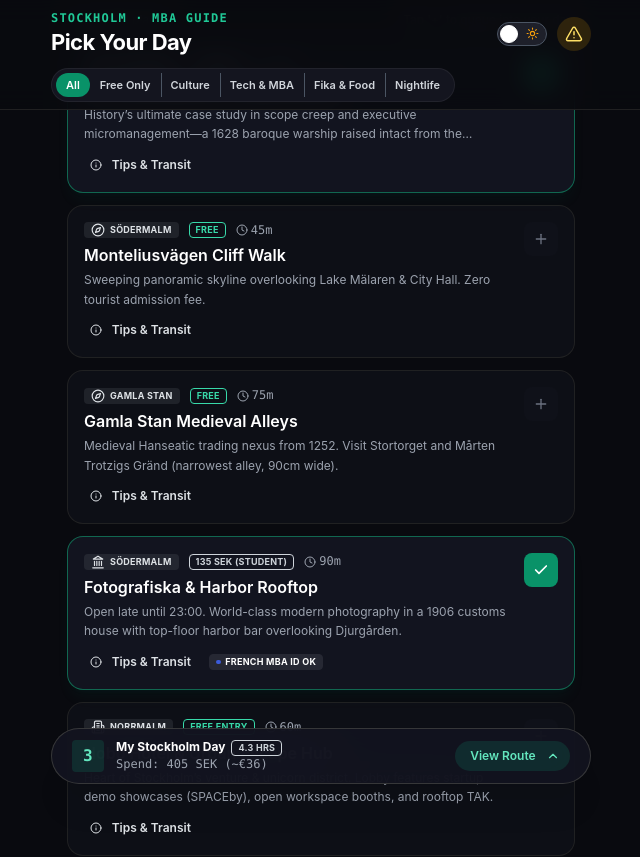
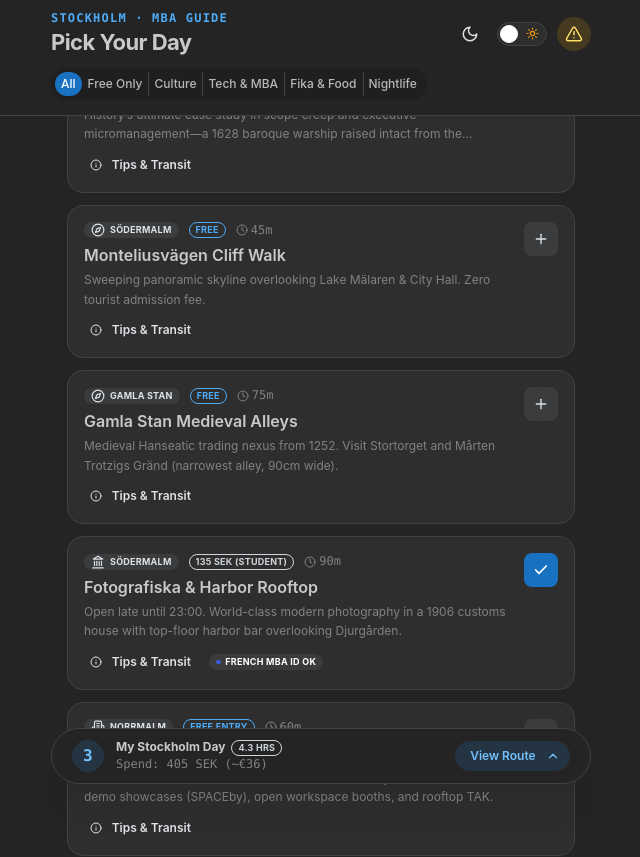
Before and after one commit to nicodee/kojo, a React (Vite) app: page / in a window 1280 px wide. Shown: the top 857 px of the page, without its empty margins (319-959 px from the left). Built offline with nearby package versions, Linux system fonts and the light colour scheme.

Commit message:
feat(theme): support 3 clean themes (Default Light, Default Dark, Custom Nordic)

```diff
--- a/index.html
+++ b/index.html
@@ -16,7 +16,7 @@
     <link rel="apple-touch-icon" href="/icons/icon-192x192.svg" />
     <link rel="manifest" href="/manifest.json" />
   </head>
-  <body class="bg-[#090a0f] text-neutral-100 antialiased selection:bg-emerald-500 selection:text-black">
+  <body class="antialiased">
     <div id="root"></div>
     <script type="module" src="/src/main.tsx"></script>
   </body>
--- a/src/App.tsx
+++ b/src/App.tsx
@@ -1,5 +1,6 @@
 import { useState, useMemo, useEffect } from 'react';
 import {
+  MantineProvider,
   AppShell,
   Container,
   Group,
@@ -20,12 +21,15 @@ import {
   SimpleGrid,
   Divider,
   Box,
-  rem
+  rem,
+  Menu
 } from '@mantine/core';
-import { notifications } from '@mantine/notifications';
+import { Notifications, notifications } from '@mantine/notifications';
 import {
   CloudRain,
   Sun,
+  Moon,
+  Sparkles,
   AlertTriangle,
   Check,
   Plus,
@@ -42,10 +46,22 @@ import {
   Building2,
   Beer
 } from 'lucide-react';
+import { defaultTheme, customNordicTheme } from './theme';
 import { STOCKHOLM_PLACES } from './data/places';
 import { Place } from './types';
 
+type ThemeMode = 'light' | 'dark' | 'custom';
+
 export default function App() {
+  const [themeMode, setThemeMode] = useState<ThemeMode>(() => {
+    try {
+      const saved = localStorage.getItem('sthlm_theme_mode');
+      return (saved === 'light' || saved === 'dark' || saved === 'custom') ? saved : 'dark';
+    } catch {
+      return 'dark';
+    }
+  });
+
   const [places] = useState<Place[]>(STOCKHOLM_PLACES);
   const [dayQueue, setDayQueue] = useState<string[]>(() => {
     try {
@@ -62,12 +78,33 @@ export default function App() {
   const [showSosModal, setShowSosModal] = useState<boolean>(false);
   const [activeDetailId, setActiveDetailId] = useState<string | null>(null);
 
-  // Sync to localStorage
+  // Active theme & color scheme selection
+  const activeTheme = useMemo(() => {
+    return themeMode === 'custom' ? customNordicTheme : defaultTheme;
+  }, [themeMode]);
+
+  const activeColorScheme = useMemo(() => {
+    return themeMode === 'light' ? 'light' : 'dark';
+  }, [themeMode]);
+
+  const accentColor = useMemo(() => {
+    return themeMode === 'custom' ? 'emerald' : 'blue';
+  }, [themeMode]);
+
+  // Sync state to localStorage
+  useEffect(() => {
+    try {
+      localStorage.setItem('sthlm_theme_mode', themeMode);
+    } catch (e) {
+      console.warn('Could not save theme preference', e);
+    }
+  }, [themeMode]);
+
   useEffect(() => {
     try {
       localStorage.setItem('sthlm_day_queue', JSON.stringify(dayQueue));
     } catch (e) {
-      console.warn('Could not save to localStorage', e);
+      console.warn('Could not save queue', e);
     }
   }, [dayQueue]);
 
@@ -84,7 +121,7 @@ export default function App() {
       notifications.show({
         title: isAdding ? 'Added to Day Plan' : 'Removed from Day Plan',
         message: `${place.title} (${place.neighborhood})`,
-        color: isAdding ? 'emerald' : 'gray',
+        color: isAdding ? accentColor : 'gray',
         autoClose: 2000,
       });
     }
@@ -138,32 +175,78 @@ export default function App() {
   };
 
   return (
+    <MantineProvider theme={activeTheme} forceColorScheme={activeColorScheme}>
+      <Notifications position="top-center" zIndex={1000} />
+
       <AppShell
-      header={{ height: 110 }}
+        header={{ height: 116 }}
         padding="0"
-      className="bg-[#090a0f] text-neutral-100 min-h-screen"
+        className="min-h-screen"
       >
-      {/* Mantine AppShell Header */}
-      <AppShell.Header
-        className="bg-[#090a0f]/90 backdrop-blur-md border-b border-neutral-800/80 px-4 py-2.5"
-      >
+        {/* App Header */}
+        <AppShell.Header className="px-4 py-2.5">
           <Container size="xs" px={0}>
             <Group justify="space-between" align="center">
               <div>
                 <Text
                   size="xs"
                   fw={700}
-                c="emerald.5"
+                  c={accentColor}
                   className="font-mono tracking-widest uppercase"
                 >
                   Stockholm · MBA Guide
                 </Text>
-              <Title order={3} fw={700} c="white" className="tracking-tight">
+                <Title order={3} fw={700} className="tracking-tight">
                   Pick Your Day
                 </Title>
               </div>
 
               <Group gap="xs">
+                {/* 3-Theme Menu Selector: Default Light, Default Dark, Custom Nordic */}
+                <Menu shadow="md" width={160} position="bottom-end">
+                  <Menu.Target>
+                    <ActionIcon
+                      variant="subtle"
+                      color="gray"
+                      size="lg"
+                      radius="xl"
+                      title="Switch Theme (Light, Dark, Custom)"
+                    >
+                      {themeMode === 'light' && <Sun size={18} />}
+                      {themeMode === 'dark' && <Moon size={18} />}
+                      {themeMode === 'custom' && <Sparkles size={18} />}
+                    </ActionIcon>
+                  </Menu.Target>
+
+                  <Menu.Dropdown>
+                    <Menu.Label>Theme Selection</Menu.Label>
+                    <Menu.Item
+                      leftSection={<Sun size={15} />}
+                      onClick={() => setThemeMode('light')}
+                      color={themeMode === 'light' ? accentColor : undefined}
+                      fw={themeMode === 'light' ? 700 : 400}
+                    >
+                      Default Light
+                    </Menu.Item>
+                    <Menu.Item
+                      leftSection={<Moon size={15} />}
+                      onClick={() => setThemeMode('dark')}
+                      color={themeMode === 'dark' ? accentColor : undefined}
+                      fw={themeMode === 'dark' ? 700 : 400}
+                    >
+                      Default Dark
+                    </Menu.Item>
+                    <Menu.Item
+                      leftSection={<Sparkles size={15} />}
+                      onClick={() => setThemeMode('custom')}
+                      color={themeMode === 'custom' ? accentColor : undefined}
+                      fw={themeMode === 'custom' ? 700 : 400}
+                    >
+                      Custom Nordic
+                    </Menu.Item>
+                  </Menu.Dropdown>
+                </Menu>
+
                 {/* Rain Mode Switch */}
                 <Switch
                   size="md"
@@ -175,7 +258,7 @@ export default function App() {
                   aria-label="Toggle Rain Mode"
                 />
 
-              {/* Student Transit SOS Button */}
+                {/* Transit SOS Button */}
                 <ActionIcon
                   variant="light"
                   color="yellow"
@@ -189,14 +272,14 @@ export default function App() {
               </Group>
             </Group>
 
-          {/* Mantine Segmented Control for Vibe Filters */}
+            {/* Vibe Category Segmented Control */}
             <Box mt="xs" className="overflow-x-auto no-scrollbar">
               <SegmentedControl
                 size="xs"
                 radius="xl"
                 value={activeCategory}
                 onChange={setActiveCategory}
-              color="emerald"
+                color={accentColor}
                 data={[
                   { label: 'All', value: 'all' },
                   { label: 'Free Only', value: 'free' },
@@ -205,34 +288,24 @@ export default function App() {
                   { label: 'Fika & Food', value: 'eats-fika' },
                   { label: 'Nightlife', value: 'nightlife' },
                 ]}
-              styles={{
-                root: { backgroundColor: '#14151f', border: '1px solid rgba(255,255,255,0.06)' },
-                label: { padding: '4px 10px', fontSize: '11px', fontWeight: 600 },
-              }}
               />
             </Box>
           </Container>
         </AppShell.Header>
 
-      {/* Main Content Area */}
+        {/* Places Feed */}
         <AppShell.Main className="pb-36 pt-3">
           <Container size="xs" px="md">
             {rainMode && (
-            <Paper
-              withBorder
-              radius="lg"
-              p="sm"
-              mb="md"
-              className="bg-sky-950/40 border-sky-800/40"
-            >
+              <Paper withBorder radius="lg" p="sm" mb="md">
                 <Group gap="xs" align="flex-start" wrap="nowrap">
-                <CloudRain size={18} className="text-sky-400 shrink-0 mt-0.5" />
+                  <CloudRain size={18} className="shrink-0 mt-0.5 text-sky-400" />
                   <div>
-                  <Text size="xs" fw={700} c="sky.1">
+                    <Text size="xs" fw={700}>
                       Rain & Cold Weather Mode Active
                     </Text>
-                  <Text size="xs" c="sky.2" mt={2}>
-                    Outdoor walks swapped with indoor architecture gems (ArkDes) and covered food halls.
+                    <Text size="xs" c="dimmed" mt={2}>
+                      Outdoor walks hidden; showing indoor architecture gems (ArkDes) and covered food halls.
                     </Text>
                   </div>
                 </Group>
@@ -241,7 +314,7 @@ export default function App() {
 
             <Group justify="space-between" mb="xs" px={rem(2)}>
               <Text size="xs" c="dimmed" fw={500}>
-              {filteredPlaces.length} curated places
+                {filteredPlaces.length} places available
               </Text>
               <Text size="xs" c="dimmed">
                 Tap '+' to queue into your day
@@ -258,11 +331,7 @@ export default function App() {
                     withBorder
                     radius="lg"
                     p="md"
-                  className={`transition-all duration-200 ${
-                    isQueued
-                      ? 'bg-[#12141f] border-emerald-500/50 shadow-lg shadow-emerald-500/5'
-                      : 'bg-[#0f1118]/80 border-neutral-800/80 hover:border-neutral-700'
-                  }`}
+                    className="transition-all duration-150"
                   >
                     <Group justify="space-between" align="flex-start" wrap="nowrap">
                       <Box style={{ flex: 1, minWidth: 0 }}>
@@ -277,7 +346,7 @@ export default function App() {
                           </Badge>
                           <Badge
                             variant="outline"
-                          color={place.costSek === 0 ? 'emerald' : 'gray'}
+                            color={place.costSek === 0 ? accentColor : 'gray'}
                             size="xs"
                           >
                             {place.costLabel}
@@ -288,7 +357,7 @@ export default function App() {
                           </Group>
                         </Group>
 
-                      <Title order={5} fw={600} c="white" className="leading-snug">
+                        <Title order={5} fw={600} className="leading-snug">
                           {place.title}
                         </Title>
 
@@ -315,10 +384,10 @@ export default function App() {
                         </Group>
                       </Box>
 
-                    {/* Action Add/Remove Button */}
+                      {/* Add/Remove Action Icon */}
                       <ActionIcon
                         variant={isQueued ? 'filled' : 'light'}
-                      color={isQueued ? 'emerald' : 'dark'}
+                        color={isQueued ? accentColor : 'gray'}
                         size="lg"
                         radius="md"
                         onClick={() => toggleQueue(place.id)}
@@ -334,7 +403,7 @@ export default function App() {
           </Container>
         </AppShell.Main>
 
-      {/* Mantine Affix: Floating Sticky Day Tray Pill */}
+        {/* Sticky Floating Day Tray Dock */}
         <Affix position={{ bottom: 16, right: 16, left: 16 }}>
           <Container size="xs" px={0}>
             <Paper
@@ -342,7 +411,7 @@ export default function App() {
               shadow="xl"
               radius="xl"
               p="xs"
-            className="bg-[#12141f]/95 backdrop-blur-xl border-neutral-700/80 cursor-pointer transition-transform active:scale-[0.99]"
+              className="cursor-pointer transition-transform active:scale-[0.99] backdrop-blur-xl"
               onClick={() => setIsTrayOpen(true)}
             >
               <Group justify="space-between" align="center" px="xs">
@@ -350,7 +419,7 @@ export default function App() {
                   <Badge
                     size="xl"
                     circle
-                  color="emerald"
+                    color={accentColor}
                     variant="light"
                     className="font-bold font-mono"
                   >
@@ -358,7 +427,7 @@ export default function App() {
                   </Badge>
                   <div>
                     <Group gap={6} align="center">
-                    <Text size="xs" fw={700} c="white">
+                      <Text size="xs" fw={700}>
                         My Stockholm Day
                       </Text>
                       <Badge size="xs" variant="outline" color="gray">
@@ -373,7 +442,7 @@ export default function App() {
 
                 <Button
                   variant="light"
-                color="emerald"
+                  color={accentColor}
                   size="xs"
                   radius="xl"
                   rightSection={<ChevronUp size={14} />}
@@ -385,7 +454,7 @@ export default function App() {
           </Container>
         </Affix>
 
-      {/* Mantine Drawer: Native Mobile Bottom Sheet Day Tray */}
+        {/* Day Tray Drawer */}
         <Drawer
           opened={isTrayOpen}
           onClose={() => setIsTrayOpen(false)}
@@ -394,7 +463,7 @@ export default function App() {
           radius="xl"
           title={
             <div>
-            <Title order={4} fw={700} c="white">
+              <Title order={4} fw={700}>
                 Your Curated Day Route
               </Title>
               <Text size="xs" c="dimmed">
@@ -402,10 +471,6 @@ export default function App() {
               </Text>
             </div>
           }
-        styles={{
-          content: { backgroundColor: '#10121a', color: '#f3f4f6' },
-          header: { backgroundColor: '#10121a', borderBottom: '1px solid rgba(255,255,255,0.06)' },
-        }}
         >
           <Stack gap="lg" mt="sm">
             {Object.keys(groupedByIsland).length === 0 ? (
@@ -413,14 +478,14 @@ export default function App() {
                 Your day tray is empty. Tap '+' on cards to start planning!
               </Text>
             ) : (
-            <Timeline active={Object.keys(groupedByIsland).length} bulletSize={28} lineWidth={2} color="emerald">
+              <Timeline active={Object.keys(groupedByIsland).length} bulletSize={28} lineWidth={2} color={accentColor}>
                 {Object.entries(groupedByIsland).map(([island, items]) => (
                   <Timeline.Item
                     key={island}
                     bullet={<MapPin size={14} />}
                     title={
                       <Group gap="xs">
-                      <Text size="xs" fw={700} className="font-mono tracking-wider uppercase" c="emerald.4">
+                        <Text size="xs" fw={700} className="font-mono tracking-wider uppercase" c={accentColor}>
                           Island Hub: {island}
                         </Text>
                         <Badge size="xs" variant="light" color="gray">
@@ -436,13 +501,12 @@ export default function App() {
                           withBorder
                           p="xs"
                           radius="md"
-                        className="bg-[#090a0f]/80 border-neutral-800"
                         >
                           <Group justify="space-between" align="flex-start" wrap="nowrap">
                             <div>
-                            <Text size="xs" fw={600} c="white">{place.title}</Text>
+                              <Text size="xs" fw={600}>{place.title}</Text>
                               <Text size="xs" c="dimmed" mt={2}>{place.transitTip}</Text>
-                            <Text size="xs" c="emerald.4" mt={4} className="font-mono">
+                              <Text size="xs" c={accentColor} mt={4} className="font-mono">
                                 {place.costLabel} · {place.durationMin}m
                               </Text>
                             </div>
@@ -465,8 +529,8 @@ export default function App() {
             )}
 
             {queuedPlaces.length > 0 && (
-            <Paper withBorder radius="lg" p="md" className="bg-[#090a0f] border-neutral-800">
-              <Text size="xs" fw={700} c="white" mb="xs">
+              <Paper withBorder radius="lg" p="md">
+                <Text size="xs" fw={700} mb="xs">
                   Budget & Transit Summary
                 </Text>
                 <SimpleGrid cols={2} spacing="xs">
@@ -486,7 +550,7 @@ export default function App() {
                   </div>
                   <div>
                     <Text size="xs" c="dimmed">Euro Equiv:</Text>
-                  <Text size="xs" fw={700} c="emerald.4" className="font-mono">
+                    <Text size="xs" fw={700} c={accentColor} className="font-mono">
                       ~€{Math.round((totalCostSek + Object.keys(groupedByIsland).length * 43) / 11.2)}
                     </Text>
                   </div>
@@ -496,7 +560,7 @@ export default function App() {
 
             <Group grow>
               <Button
-              color="emerald"
+                color={accentColor}
                 radius="md"
                 leftSection={<Share2 size={15} />}
                 onClick={() => {
@@ -508,7 +572,7 @@ export default function App() {
                   notifications.show({
                     title: 'Itinerary Copied',
                     message: 'Formatted route copied to clipboard for WhatsApp!',
-                  color: 'emerald',
+                    color: accentColor,
                   });
                 }}
               >
@@ -526,26 +590,22 @@ export default function App() {
           </Stack>
         </Drawer>
 
-      {/* Mantine Modal: Place Details */}
+        {/* Place Details Modal */}
         <Modal
           opened={Boolean(activeDetailPlace)}
           onClose={() => setActiveDetailId(null)}
           title={
             activeDetailPlace && (
               <Group gap="xs">
-              <Badge variant="light" color="emerald" size="xs">
+                <Badge variant="light" color={accentColor} size="xs">
                   {activeDetailPlace.neighborhood}
                 </Badge>
-              <Text size="sm" fw={700} c="white">
+                <Text size="sm" fw={700}>
                   {activeDetailPlace.title}
                 </Text>
               </Group>
             )
           }
-        styles={{
-          content: { backgroundColor: '#10121a', color: '#f3f4f6' },
-          header: { backgroundColor: '#10121a', borderBottom: '1px solid rgba(255,255,255,0.06)' },
-        }}
         >
           {activeDetailPlace && (
             <Stack gap="md">
@@ -553,7 +613,7 @@ export default function App() {
                 <Text size="xs" fw={700} c="dimmed" className="uppercase tracking-wider">
                   Why It Fits An MBA Student
                 </Text>
-              <Text size="xs" c="gray.2" mt={3} className="leading-relaxed">
+                <Text size="xs" mt={3} className="leading-relaxed">
                   {activeDetailPlace.mbaNote}
                 </Text>
               </div>
@@ -562,7 +622,7 @@ export default function App() {
                 <Text size="xs" fw={700} c="dimmed" className="uppercase tracking-wider">
                   Transit Tip
                 </Text>
-              <Text size="xs" c="gray.2" mt={3}>
+                <Text size="xs" mt={3}>
                   {activeDetailPlace.transitTip}
                 </Text>
               </div>
@@ -571,16 +631,16 @@ export default function App() {
                 <Text size="xs" fw={700} c="dimmed" className="uppercase tracking-wider">
                   Student & Pricing Policy
                 </Text>
-              <Text size="xs" c="gray.2" mt={3}>
+                <Text size="xs" mt={3}>
                   {activeDetailPlace.studentDiscountNote}
                 </Text>
               </div>
 
-            <Divider color="neutral.8" />
+              <Divider />
 
               <Group grow>
                 <Button
-                color={dayQueue.includes(activeDetailPlace.id) ? 'red' : 'emerald'}
+                  color={dayQueue.includes(activeDetailPlace.id) ? 'red' : accentColor}
                   variant={dayQueue.includes(activeDetailPlace.id) ? 'light' : 'filled'}
                   radius="md"
                   onClick={() => {
@@ -606,32 +666,28 @@ export default function App() {
           )}
         </Modal>
 
-      {/* Mantine Modal: Transit SOS & Student ID Rules */}
+        {/* Transit SOS Modal */}
         <Modal
           opened={showSosModal}
           onClose={() => setShowSosModal(false)}
           title={
             <Group gap="xs">
               <AlertTriangle size={18} color="#f59e0b" />
-            <Text size="sm" fw={700} c="yellow.4">
+              <Text size="sm" fw={700} c="yellow.6">
                 Stockholm Transit & Student Rules
               </Text>
             </Group>
           }
-        styles={{
-          content: { backgroundColor: '#10121a', color: '#f3f4f6' },
-          header: { backgroundColor: '#10121a', borderBottom: '1px solid rgba(255,255,255,0.06)' },
-        }}
         >
           <Stack gap="md">
-          <Paper withBorder radius="md" p="sm" className="bg-amber-950/40 border-amber-800/40">
-            <Text size="xs" fw={700} c="yellow.2">
+            <Paper withBorder radius="md" p="sm" className="border-amber-500/40 bg-amber-500/10">
+              <Text size="xs" fw={700} c="yellow.8">
                 Avoid the 1,850 SEK Transit Fine:
               </Text>
-            <Text size="xs" c="amber.1" mt={4} className="leading-relaxed">
+              <Text size="xs" mt={4} className="leading-relaxed">
                 SL public transit student fares strictly require an active Swedish Mecenat student card with the SL logo. Non-Swedish/French student cards do <em>not</em> qualify.
               </Text>
-            <Text size="xs" fw={600} c="yellow.3" mt={6} className="font-mono">
+              <Text size="xs" fw={600} c="yellow.8" mt={6} className="font-mono">
                 → Tap your French contactless card directly for standard 43 SEK fare (valid 75 min).
               </Text>
             </Paper>
@@ -640,7 +696,7 @@ export default function App() {
               <Text size="xs" fw={700} c="dimmed" className="uppercase tracking-wider">
                 🎓 Where Your French MBA ID DOES Work
               </Text>
-            <Text size="xs" c="gray.3" mt={4}>
+              <Text size="xs" mt={4}>
                 • <strong>Fotografiska:</strong> 135 SEK (vs 195 standard)<br />
                 • <strong>Moderna Museet:</strong> 140 SEK (vs 170 standard)<br />
                 • <strong>Vasa Museum:</strong> No student discount for adults
@@ -651,7 +707,7 @@ export default function App() {
               <Text size="xs" fw={700} c="dimmed" className="uppercase tracking-wider">
                 ✈️ Airport Transit (Arlanda)
               </Text>
-            <Text size="xs" c="gray.3" mt={4}>
+              <Text size="xs" mt={4}>
                 Flygbussarna coach: 99 SEK youth fare (if ≤25) vs 129 SEK regular. Arlanda Express is 160 SEK youth (≤25).
               </Text>
             </div>
@@ -668,5 +724,6 @@ export default function App() {
           </Stack>
         </Modal>
       </AppShell>
+    </MantineProvider>
   );
 }
--- a/src/index.css
+++ b/src/index.css
@@ -4,8 +4,6 @@
 
 @layer base {
   body {
-    background-color: #090a0f;
-    color: #f3f4f6;
     font-family: -apple-system, BlinkMacSystemFont, "Segoe UI", Roboto, "Helvetica Neue", Arial, sans-serif;
     -webkit-font-smoothing: antialiased;
     -webkit-tap-highlight-color: transparent;
--- a/src/main.tsx
+++ b/src/main.tsx
@@ -1,8 +1,5 @@
 import React from 'react';
 import ReactDOM from 'react-dom/client';
-import { MantineProvider } from '@mantine/core';
-import { Notifications } from '@mantine/notifications';
-import { theme } from './theme';
 import App from './App';
 import '@mantine/core/styles.css';
 import '@mantine/notifications/styles.css';
@@ -19,9 +16,6 @@ if ('serviceWorker' in navigator && import.meta.env.PROD) {
 
 ReactDOM.createRoot(document.getElementById('root')!).render(
   <React.StrictMode>
-    <MantineProvider theme={theme} defaultColorScheme="dark">
-      <Notifications position="top-center" zIndex={1000} />
-      <App />
-    </MantineProvider>
+    <App />
   </React.StrictMode>
 );
--- a/src/theme.ts
+++ b/src/theme.ts
@@ -1,5 +1,13 @@
 import { createTheme, MantineColorsTuple } from '@mantine/core';
 
+// 1. Default Mantine Theme (Clean, standard Mantine out-of-the-box)
+export const defaultTheme = createTheme({
+  primaryColor: 'blue',
+  defaultRadius: 'md',
+  cursorType: 'pointer',
+});
+
+// 2. Custom Nordic Theme (Scandinavian Obsidian & Emerald)
 const nordicEmerald: MantineColorsTuple = [
   '#e6fcf5',
   '#c3fae8',
@@ -26,47 +34,13 @@ const nordicDark: MantineColorsTuple = [
   '#090a0f',
 ];
 
-export const theme = createTheme({
+export const customNordicTheme = createTheme({
   primaryColor: 'emerald',
   colors: {
     emerald: nordicEmerald,
     dark: nordicDark,
   },
   fontFamily: 'Inter, -apple-system, BlinkMacSystemFont, "Segoe UI", Roboto, sans-serif',
-  headings: {
-    fontFamily: 'Inter, -apple-system, BlinkMacSystemFont, "Segoe UI", Roboto, sans-serif',
-  },
   defaultRadius: 'md',
   cursorType: 'pointer',
-  components: {
-    Card: {
-      defaultProps: {
-        withBorder: true,
-        radius: 'lg',
-        padding: 'md',
-      },
-    },
-    Badge: {
-      defaultProps: {
-        radius: 'sm',
-      },
-    },
-    Modal: {
-      defaultProps: {
-        radius: 'lg',
-        overlayProps: {
-          backgroundOpacity: 0.75,
-          blur: 5,
-        },
-      },
-    },
-    Drawer: {
-      defaultProps: {
-        overlayProps: {
-          backgroundOpacity: 0.75,
-          blur: 5,
-        },
-      },
-    },
-  },
 });
```
Lines whose indentation alone changed are shown as unchanged.
